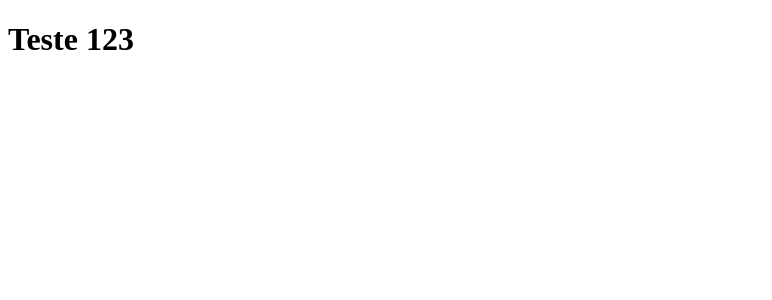
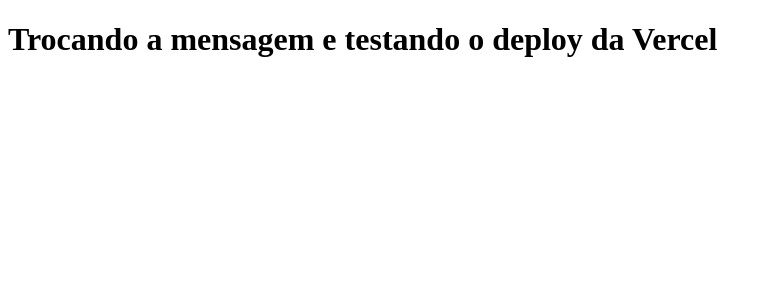
Before and after one commit to loadrp/curso-dev-aulas, a Next.js app: page / in a window 1280 px wide. Shown: the top 300 px of the page, without its empty margins (0-772 px from the left). Built offline with nearby package versions, Linux system fonts and the light colour scheme.

Commit message:
alterando a mensagem do index.html

```diff
--- a/pages/index.js
+++ b/pages/index.js
@@ -1,6 +1,6 @@
 function Home(){
     return(
-        <h1>Teste 123</h1>
+        <h1>Trocando a mensagem e testando o deploy da Vercel</h1>
 
     )
 }
```
